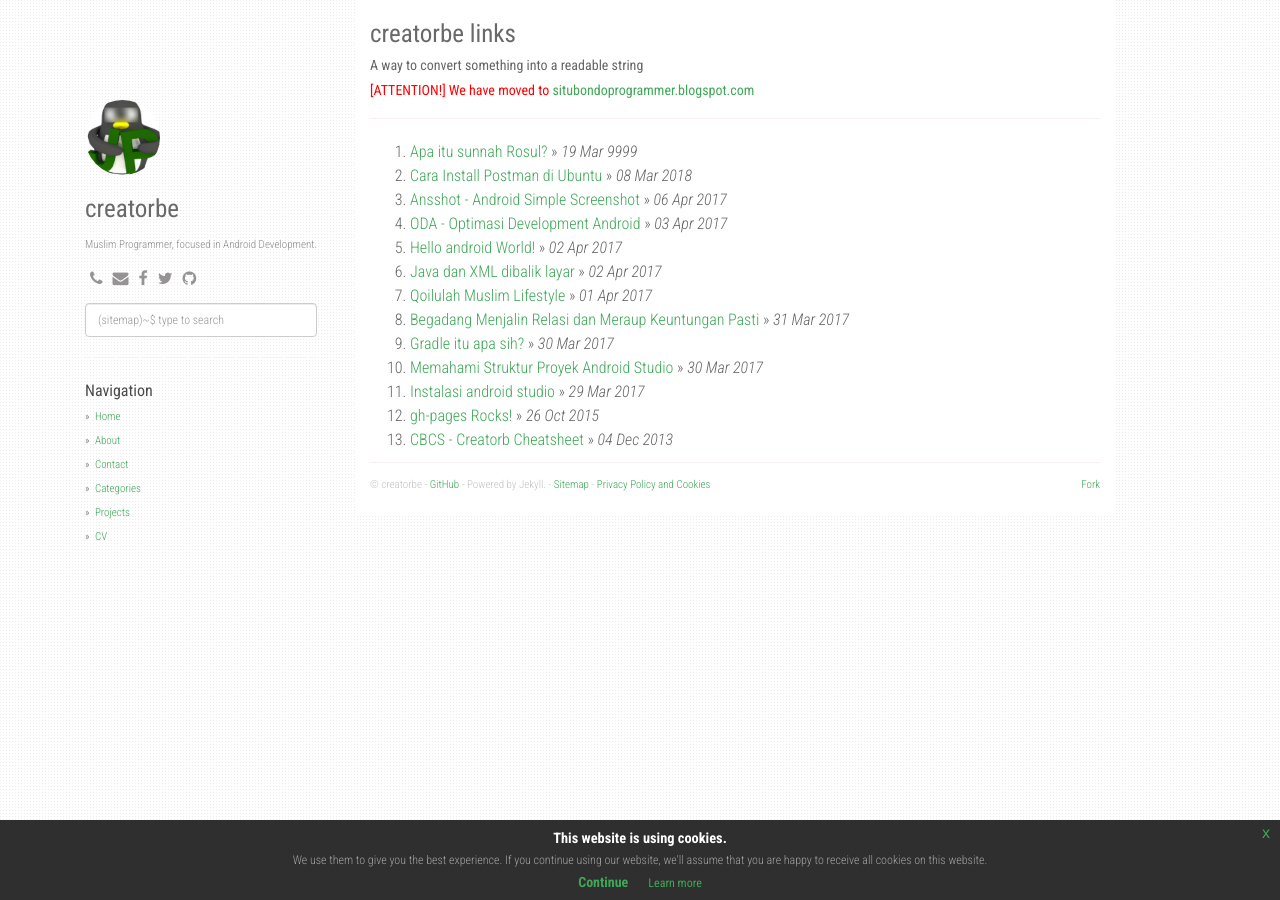
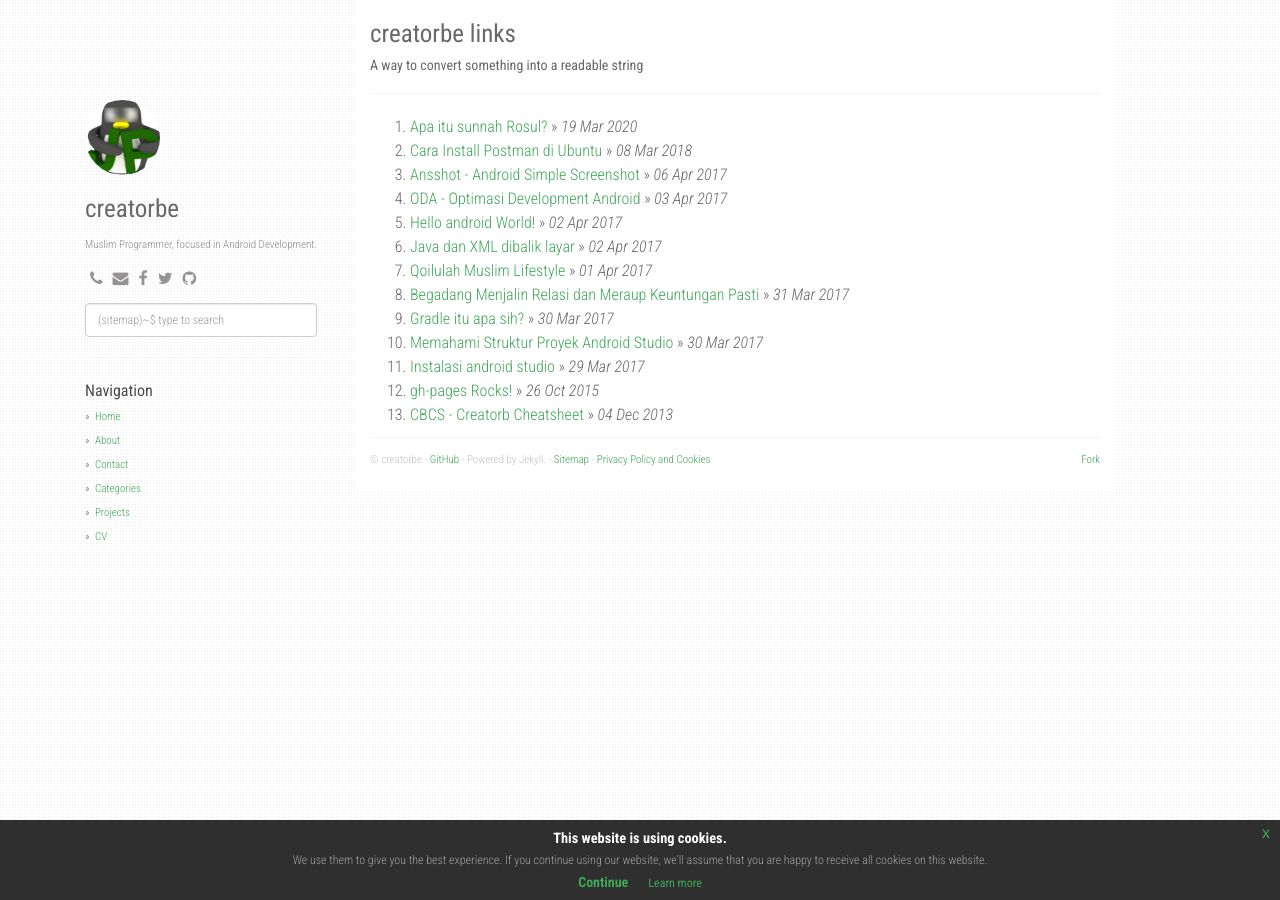
Before and after one commit to creatorbe/creatorbe.github.io, a Jekyll site: the page built from index.html, in a window 1280 px wide. Built offline with Jekyll 4.4.1, drawn with Linux system fonts in a browser that asks for light colours; nearby versions of some CDN libraries; the list of posts is cut into pages by our own code.

Commit message:
rewordings

```diff
--- a/_posts/9999-03-19-arti-sunnah-rosul.md
+++ b/_posts/2020-03-19-arti-sunnah-rosul.md
@@ -1,7 +1,7 @@
 ---
 layout: post
 title: "Apa itu sunnah Rosul?"
-date: 9999-03-19 13:06:42 +0700
+date: 2020-03-19 13:06:42 +0700
 categories: [islam]
 description: "Dikala dunia tersibukkan dengan corona, sibukkanlah diri juga dengan sunnah"
 ---
--- a/index.html
+++ b/index.html
@@ -5,7 +5,6 @@
 <div id="home">
   <h1>{{ site.title }}</h1>
   <h5>{{ site.subtitle }}</h5>
-  <h5 style="color:red">[ATTENTION!] We have moved to <a href="https://situbondoprogrammer.blogspot.com">situbondoprogrammer.blogspot.com</a></h5>
   <hr />
 
   <ol class="posts">
```
